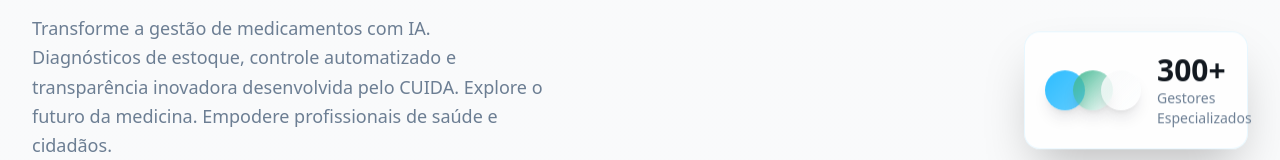
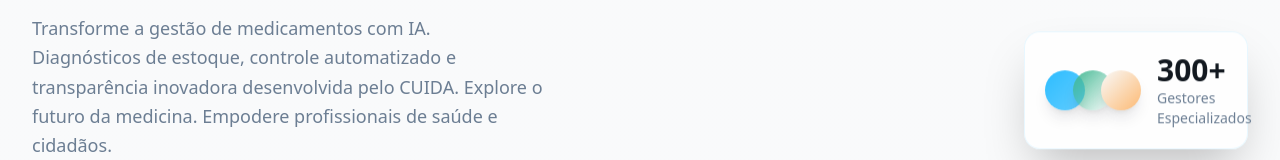
Before and after one commit to ThauannydaCruzz/cuida_web, a React (Vite) app: page / in a window 1280 px wide. Shown: the part 429-589 px from the top of the page. Built offline with nearby package versions, Linux system fonts and the light colour scheme.

Commit message:
Visual edit in Lovable
Edited UI in Lovable

```diff
--- a/src/pages/Index.tsx
+++ b/src/pages/Index.tsx
@@ -91,7 +91,7 @@ const HomePage = () => {
                     <div className="flex -space-x-3">
                       <div className="w-10 h-10 bg-gradient-to-br from-primary to-primary-glow rounded-full border-3 border-background shadow-lg"></div>
                       <div className="w-10 h-10 bg-gradient-to-br from-secondary to-success rounded-full border-3 border-background shadow-lg"></div>
-                      <div className="w-10 h-10 bg-gradient-to-br from-warning to-accent rounded-full border-3 border-background shadow-lg"></div>
+                      <div className="w-10 h-10 bg-gradient-to-br from-warning to-accent rounded-full border-3 border-background shadow-lg bg-orange-300"></div>
                     </div>
                     <div>
                       <div className="text-3xl font-bold text-foreground font-poppins">300+</div>
```
